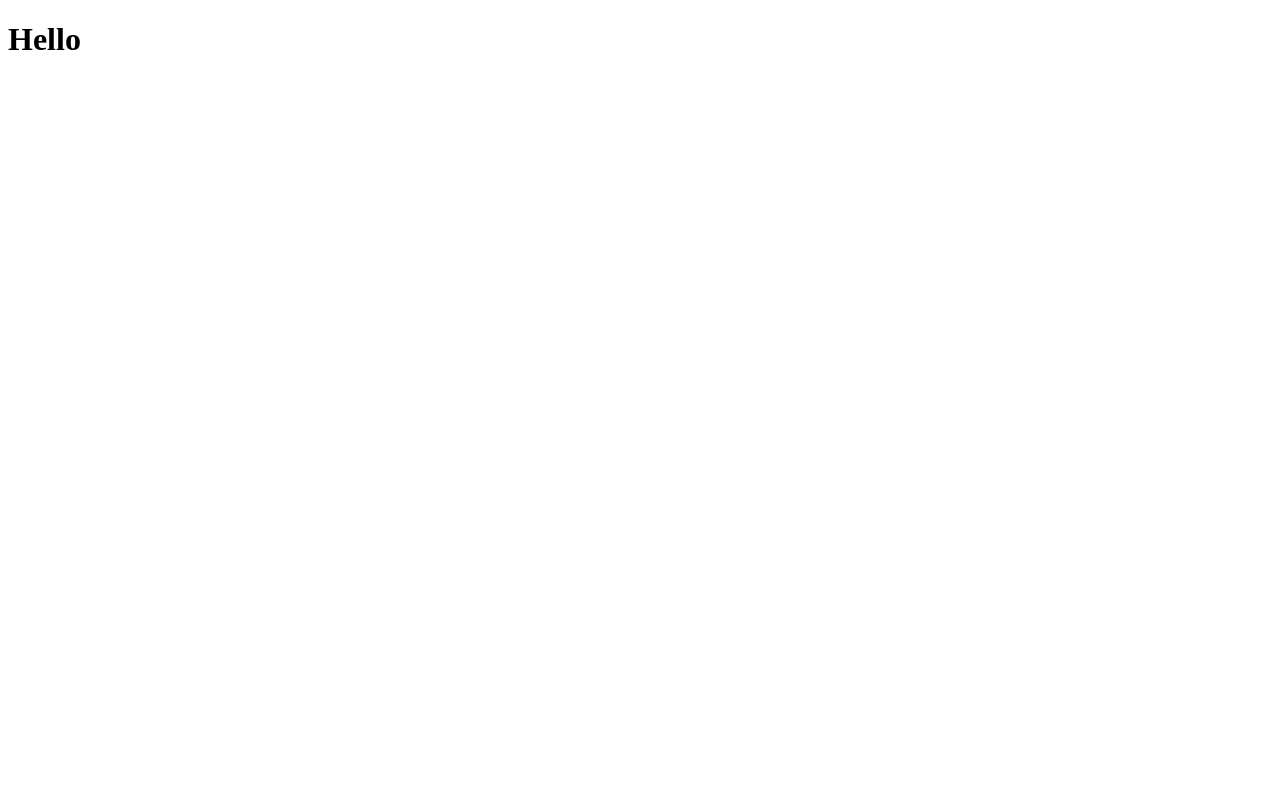
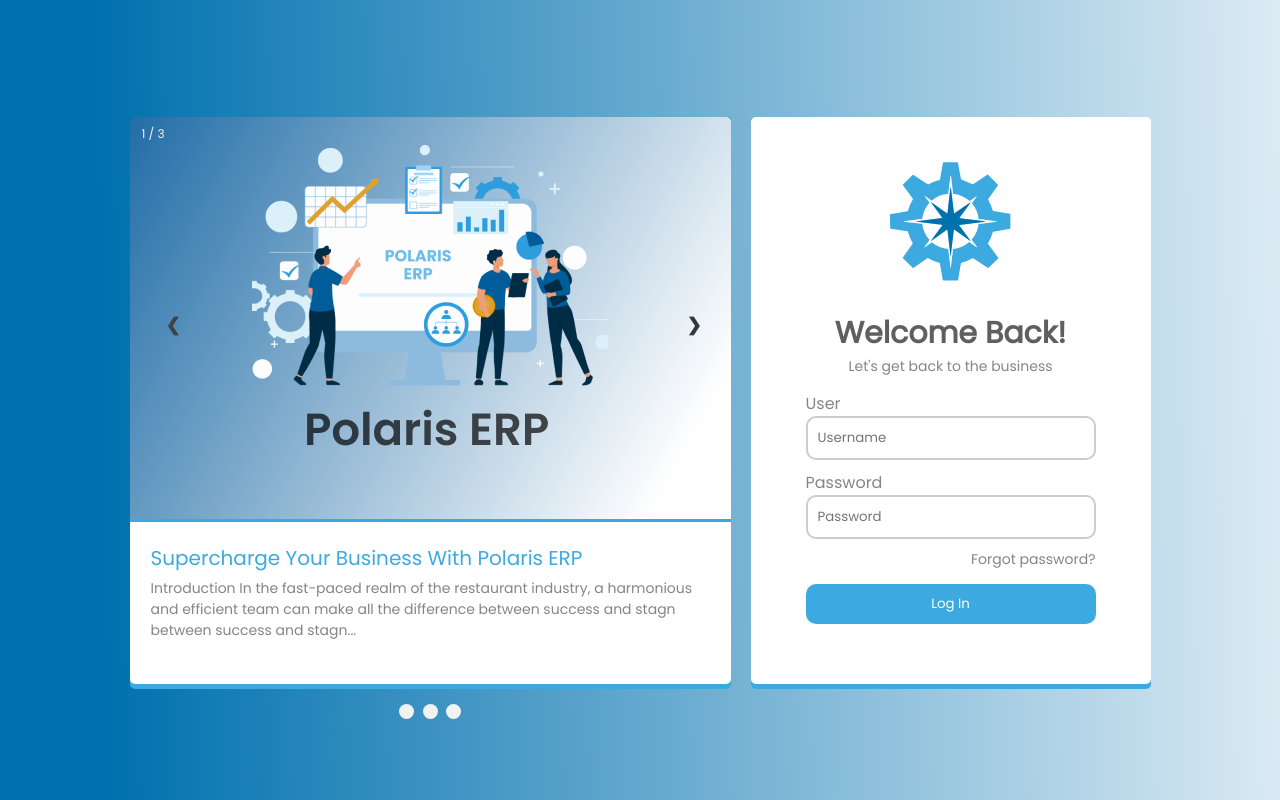
Before and after one commit to FajalAnsari/Polaris-LoginPage, a plain HTML site: page Index.html in a window 1280 px wide. Drawn offline with Linux system fonts and the light colour scheme.

Commit message:
Login and slider is created

```diff
--- a/Index.html
+++ b/Index.html
@@ -1,11 +1,125 @@
 <!DOCTYPE html>
 <html lang="en">
+
 <head>
     <meta charset="UTF-8">
     <meta name="viewport" content="width=device-width, initial-scale=1.0">
     <title>Polaris login </title>
+    <link rel="stylesheet" href="style.css">
+    <link href="https://fonts.googleapis.com/css2?family=Poppins&display=swap" rel="stylesheet">
+
 </head>
+
 <body>
-    <h1>Hello</h1>
+    <div class="container">
+        <img src="" alt="">
+        <div class="box-slider slider-div">
+
+            <!-- crousel starts here  -->
+            <div class="slideshow-container">
+                <!-- Full-width images with number and caption text -->
+                <div class="mySlides fade">
+                    <div class="numbertext">1 / 3</div>
+                    <div id="img-shadow">
+                        <img src="./Images/Image1.png">
+                    </div>
+                    <div class="crousel-footer">
+                        <h4>Supercharge Your Business With Polaris ERP</h4>
+                        <p>Introduction In the fast-paced realm of the restaurant industry, a harmonious and efficient
+                            team can make all the difference between success and stagn between success and stagn...</p>
+                    </div>
+                </div>
+                <!-- Next and previous buttons -->
+                <div class="prev-span"><a class="prev" onclick="plusSlides(-1)">&#10094;</a></div>
+                <a class="next" onclick="plusSlides(1)">&#10095;</a>
+            </div>
+            <br>
+
+            <!-- The dots/circles -->
+            <div class="intigetor">
+                <span class="dot" onclick="currentSlide(1)"></span>
+                <span class="dot" onclick="currentSlide(2)"></span>
+                <span class="dot" onclick="currentSlide(3)"></span>
+            </div>
+        </div>
+
+
+        <div class="box-login ">
+            <img src="./Images/polaris-technology-logo.svg" alt="">
+            <h1>Welcome Back!</h1>
+            <p>Let's get back to the business</p>
+            <form class="form" action="#" method="post">
+                <label>User</label>
+                <input type="text" name="username" placeholder="Username" required>
+                <label>Password</label>
+                <input type="password" name="password" placeholder="Password" required>
+                <a href="mailto:support@polariserp.com"> <p class="forgot-password">Forgot password?</p>
+                <input type="submit" value="Log In">
+            </form>
+            <!-- <span id="error">Please enter valid details</span> -->
+        </div>
+    </div>
+    <script src="main.js"></script>
 </body>
+
 </html>
+
+
+
+
+
+<!--
+.form input[type="text"],
+.form input[type="password"] {
+  border-radius: 10px; /* Change the border radius value as per your preference */
+  border: 2px solid #ccc; /* Change the border color as per your preference */
+  outline-color: #ff0000; /* Change the outline color as per your preference */
+}
+
+.form input[type="submit"] {
+  border-radius: 10px; /* Change the border radius value as per your preference */
+  border: none;
+  background-color: #ff0000; /* Change the background color as per your preference */
+  color: #fff;
+  padding: 10px 20px;
+  cursor: pointer;
+}
+
+.forgot-password {
+  color: #999; /* Change the color of the "Forgot password?" text as per your preference */
+}
+
+
+
+ -->
+
+
+
+
+
+<!-- in this html css javascript project i want create a crouse using html css javascript the crousel will at the place where
+i write a comment called crousel here : and the will cotain images and left right side a button to change the images and
+bleow the crousel will be a heading and a small paraparagh heading will be "Supercharge Your Business With Polaris ERP"
+para wiull be "Introduction In the fast-paced realm of the restaurant industry, a harmonious and efficient team can make
+all the difference between success and stagn..." and height and with of the crousel will width: 601px;
+height: 571px; -->
+
+
+
+
+
+
+
+
+
+
+
+
+
+<!-- <h1>Please create a slider as per my instrctions using html css and javascript: a slider height and width will be width: 601px;
+    background: linear-gradient(119deg, rgba(19, 100, 161, 0.95) -1.09%, rgba(217, 217, 217, 0.00) 90.31%);
+
+    height: 571px;  </h1>
+
+    width: 601px;
+height: 152px; -->
--- a/main.js
+++ b/main.js
@@ -0,0 +1,28 @@
+const carousel = document.querySelector('.carousel');
+const slides = Array.from(document.querySelectorAll('.carousel-slide'));
+const prevBtn = document.querySelector('.carousel-prev');
+const nextBtn = document.querySelector('.carousel-next');
+
+let currentIndex = 0;
+
+function showSlide(index) {
+    slides.forEach((slide, i) => {
+        if (i === index) {
+            slide.style.display = 'block';
+        } else {
+            slide.style.display = 'none';
+        }
+    });
+}
+
+prevBtn.addEventListener('click', () => {
+    currentIndex = (currentIndex === 0) ? slides.length - 1 : currentIndex - 1;
+    showSlide(currentIndex);
+});
+
+nextBtn.addEventListener('click', () => {
+    currentIndex = (currentIndex === slides.length - 1) ? 0 : currentIndex + 1;
+    showSlide(currentIndex);
+});
+
+showSlide(currentIndex);
--- a/style.css
+++ b/style.css
@@ -0,0 +1,271 @@
+* {
+    margin: 0;
+    padding: 0;
+    box-sizing: border-box;
+    font-family: 'Poppins', sans-serif;
+}
+
+body {
+    background: linear-gradient(89deg, #0071AF 8.45%, rgba(0, 113, 175, 0.00) 114.65%);
+    display: flex;
+    justify-content: center;
+    align-items: center;
+    height: 100vh;
+    margin: 0;
+    padding: 0;
+}
+
+.container {
+    display: flex;
+    justify-content: center;
+    align-items: center;
+    height: 100vh;
+}
+
+
+/* Left side Slider  */
+.box-slider {
+    width: 601px;
+    height: 567px;
+    border-radius: 5px;
+    background: #FFF;
+    box-shadow: 0px 5px 0px 0px #3CAAE0;
+    text-align: center;
+}
+
+
+/* ---------crousel--------------- */
+.slideshow-container {
+    max-width: 601px;
+
+    /* height: 567px; */
+    position: relative;
+    margin: auto;
+
+}
+
+/* Hide the images by default */
+.mySlides {
+    /* display: none; */
+}
+
+.mySlides {}
+
+#img-shadow {
+    background: linear-gradient(119deg, rgba(19, 100, 161, 0.95) -1.09%, rgba(217, 217, 217, 0.00) 90.31%);
+    border-bottom: 3px solid #3CAAE0 !important;
+    height: 405px;
+}
+#img-shadow img{
+    object-fit: contain;
+}
+/* Next & previous buttons */
+.prev {
+    cursor: pointer;
+    position: absolute;
+    top: 200px;
+    left: 20px;
+    width: 20px;
+    height: 64px;
+    margin-top: -22px;
+    padding: 16px;
+    color: #3d4247;
+    font-weight: bold;
+    font-size: 18px;
+    transition: 0.6s ease;
+    border-radius: 0 3px 3px 0;
+    user-select: none;
+}
+
+.next {
+    cursor: pointer;
+    position: absolute;
+    top: 200px;
+    right: 13px !important;
+    width: auto;
+    margin-top: -22px;
+    padding: 16px;
+    color: #2e3841;
+    font-weight: bold;
+    font-size: 18px;
+    transition: 0.6s ease;
+    /* border-radius: 0 3px 3px 0; */
+    user-select: none;
+}
+
+/* Position the "next button" to the right */
+.next {
+    right: 0;
+    border-radius: 3px 0 0 3px;
+}
+
+/* On hover, add a black background color with a little bit see-through */
+.prev:hover,
+.next:hover {
+    color: #3CAAE0;
+    font-size: 19px;
+}
+
+/* Caption text */
+.crousel-footer {
+    padding: 21px !important;
+
+}
+
+.crousel-footer h4 {
+    color: #3CAAE0;
+    font-size: 20px;
+    text-align: left;
+    font-weight: 400;
+}
+
+.crousel-footer p {
+    font-size: 14px;
+    margin-top: 5px;
+    text-align: left;
+    color: rgba(103, 103, 103, 0.80);
+    ;
+}
+
+/* Number text (1/3 etc) */
+.numbertext {
+    color: #f2f2f2;
+    font-size: 12px;
+    padding: 8px 12px;
+    position: absolute;
+    top: 0;
+}
+.intigetor {
+    margin-top: 14px;
+}
+/* The dots/bullets/indicators */
+.dot {
+    cursor: pointer;
+    height: 15px;
+    width: 15px;
+    margin: 0 2px;
+    background-color: #f2f2f2;
+    border-radius: 50%;
+    display: inline-block;
+    transition: background-color 0.6s ease;
+}
+
+.active,
+.dot:hover {
+    background-color: #3CAAE0;
+}
+
+/* Fading animation */
+.fade {
+    animation-name: fade;
+    animation-duration: 1.5s;
+}
+
+
+
+@keyframes fade {
+    from {
+        opacity: .4
+    }
+
+    to {
+        opacity: 1
+    }
+}
+
+
+
+
+
+
+
+/* Right Side Login Form  */
+.box-login {
+    width: 400px;
+    height: 567px;
+    border-radius: 5px;
+    background: #FFF;
+    box-shadow: 0px 5px 0px 0px #3CAAE0;
+    text-align: center;
+    margin-left: 20px;
+
+}
+
+.box-login img {
+    width: 121px;
+    margin: 45px 0px 23px 0px;
+
+}
+
+.box-login h1 {
+    text-align: center;
+
+    font-size: 30px;
+    color: rgba(63, 63, 63, 0.83);
+}
+
+.box-login p {
+    color: rgba(103, 103, 103, 0.80);
+    text-align: center;
+    font-size: 14px;
+    margin-bottom: 14px;
+}
+
+.form {
+    max-width: 290px;
+    margin: 0 auto;
+}
+
+.form label {
+    display: block;
+    text-align: left;
+    color: rgba(103, 103, 103, 0.80);
+    font-size: 16px;
+    font-weight: 400;
+  }
+.form input {
+    width: 100%;
+    padding: 10px;
+    margin-bottom: 10px;
+
+}
+
+.form input[type="text"],
+.form input[type="password"] {
+    border-radius: 10px;
+    border: 2px solid #ccc;
+    outline-color: #3CAAE0;
+}
+
+.form input[type="submit"] {
+    border-radius: 10px;
+    border: none;
+    background-color: #3CAAE0;
+    color: #fff;
+    padding: 10px 20px;
+    cursor: pointer;
+}
+
+.form input[type="submit"]:hover {
+    background-color: #0071af;
+}
+
+.forgot-password {
+    text-align: right !important;
+}
+.forgot-password:hover{
+cursor: pointer;
+color: #0071AF;
+}
+a{
+    text-decoration: none;
+}
+#error {
+    color: rgba(255, 0, 0, 0.63);
+}
+
+@media (max-width: 600px) {
+    .box-slider.slider-div {
+        display: none;
+    }
+}
```
Also changed, not shown: Images/Image1.png (added), Images/Polaris.svg (added), Images/image2.png (added), Images/polaris-technology-logo.svg (added).
